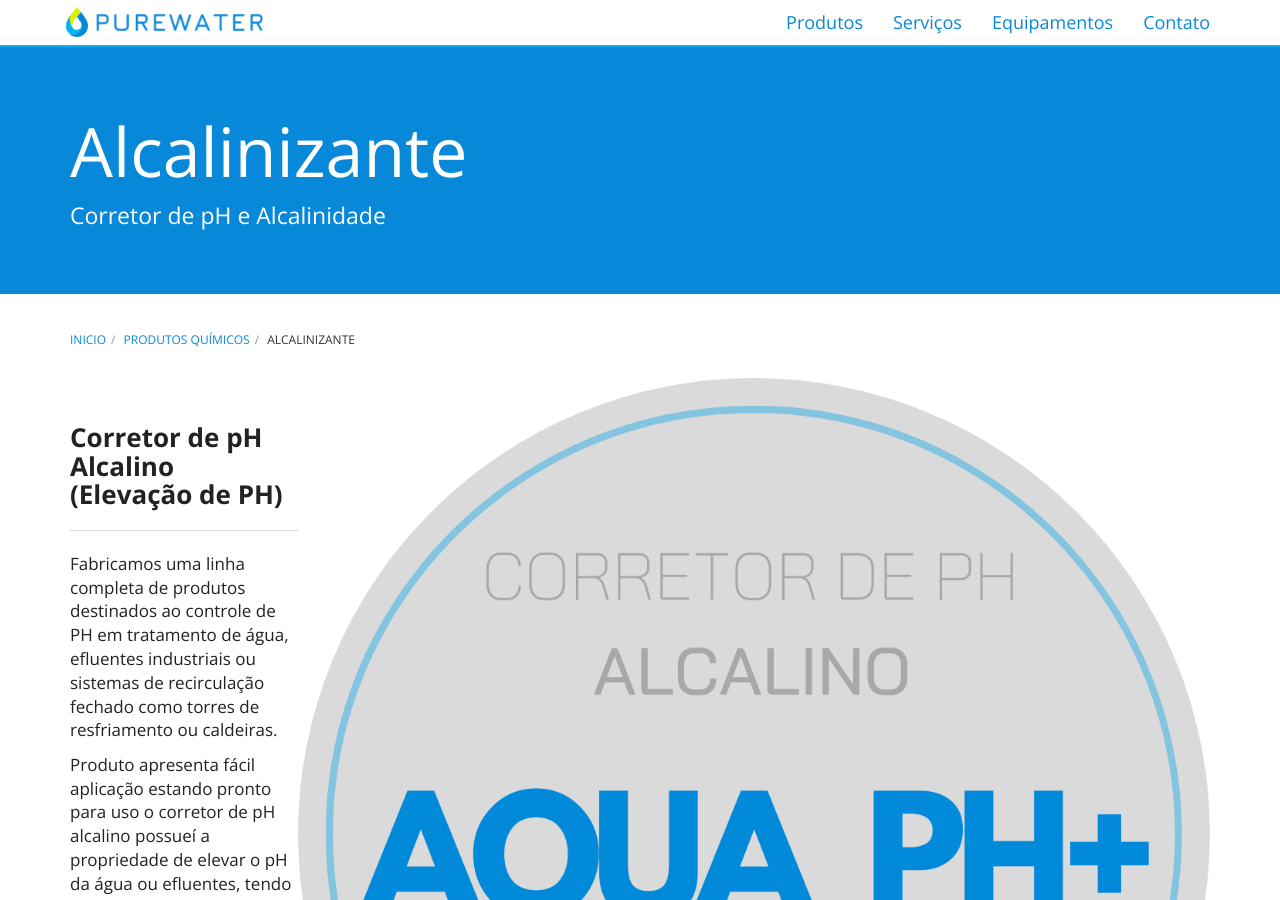
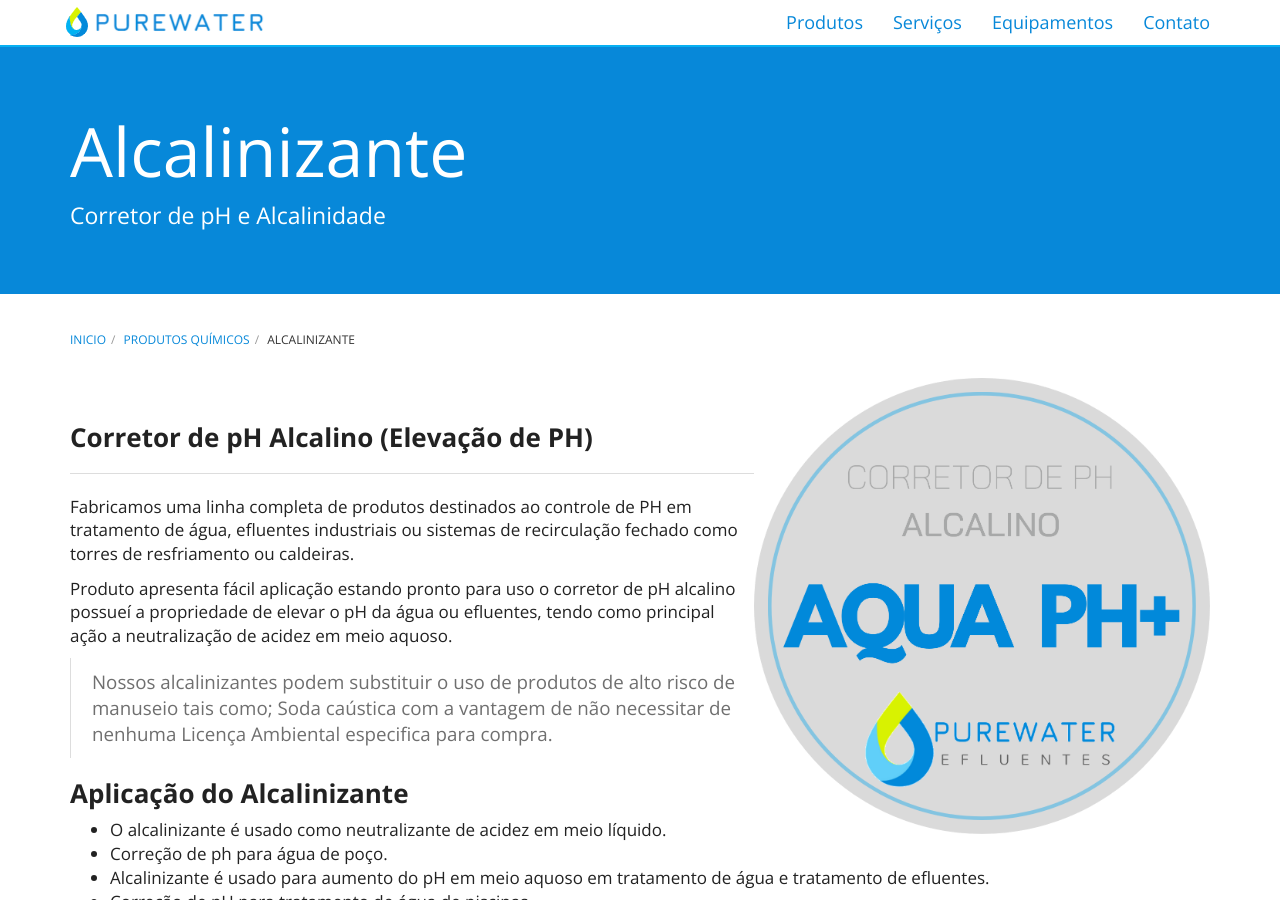
Before and after one commit to purewaterefluentes/purewaterefluentes.github.io, a Jekyll site: the page built from produtos/alcalinizante-corretor-ph.md, in a window 1280 px wide and 900 px high. Built offline with Jekyll 4.4.1, drawn with Linux system fonts in a browser that asks for light colours; nearby versions of some CDN libraries; library files that are not in the unit come from our copies.

Commit message:
Update alcalinizante-corretor-ph.md

```diff
--- a/produtos/alcalinizante-corretor-ph.md
+++ b/produtos/alcalinizante-corretor-ph.md
@@ -4,7 +4,7 @@
 title: Alcalinizante
 subtitle: Corretor de pH e Alcalinidade
 ---
-<img class="img-responsive pull-right" style="max-width: 80%;" src="../../website/images/corretor de ph alcalino PH+.png" alt="corretor de PH alcalino">
+<img class="img-responsive pull-right" style="max-width: 40%;" src="../../website/images/corretor de ph alcalino PH+.png" alt="corretor de PH alcalino">
 <br />
 ### **Corretor de pH Alcalino (Elevação de PH)**
 ----
```
